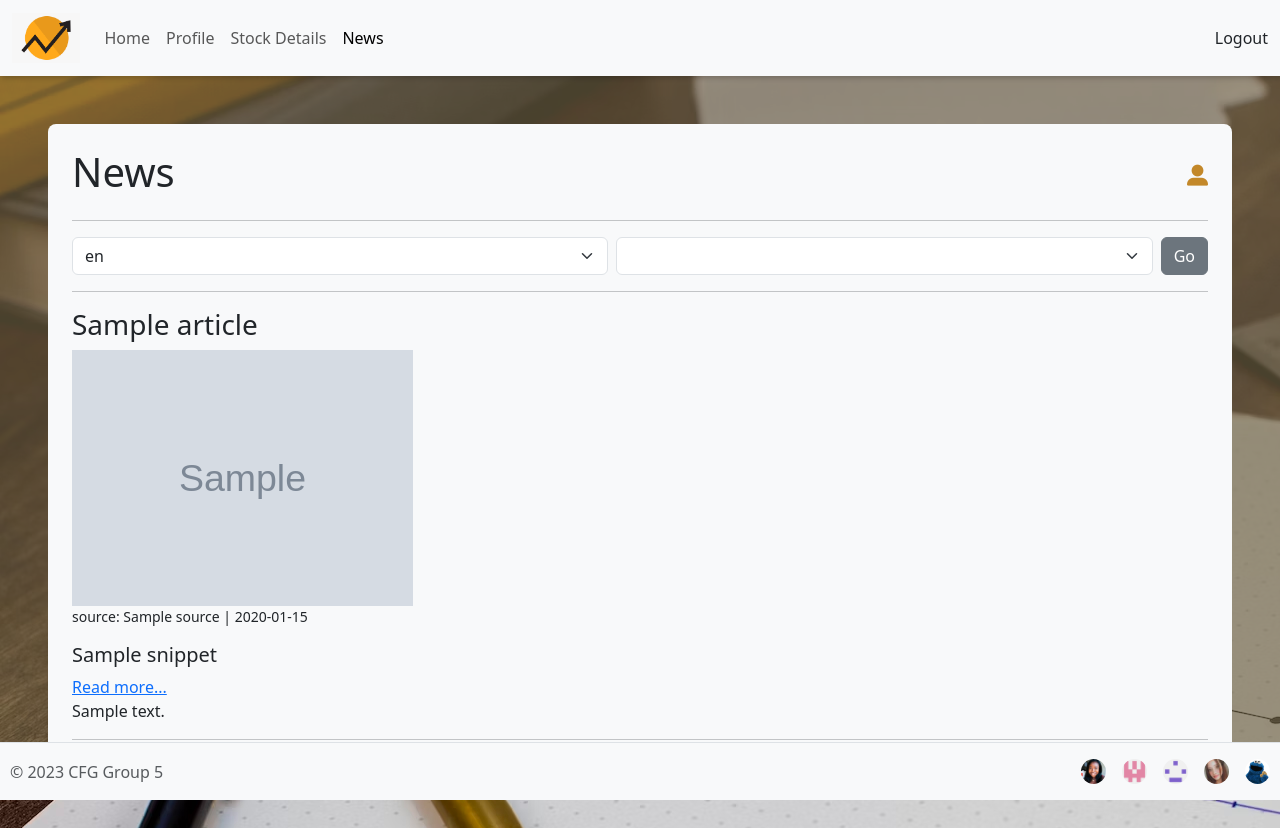
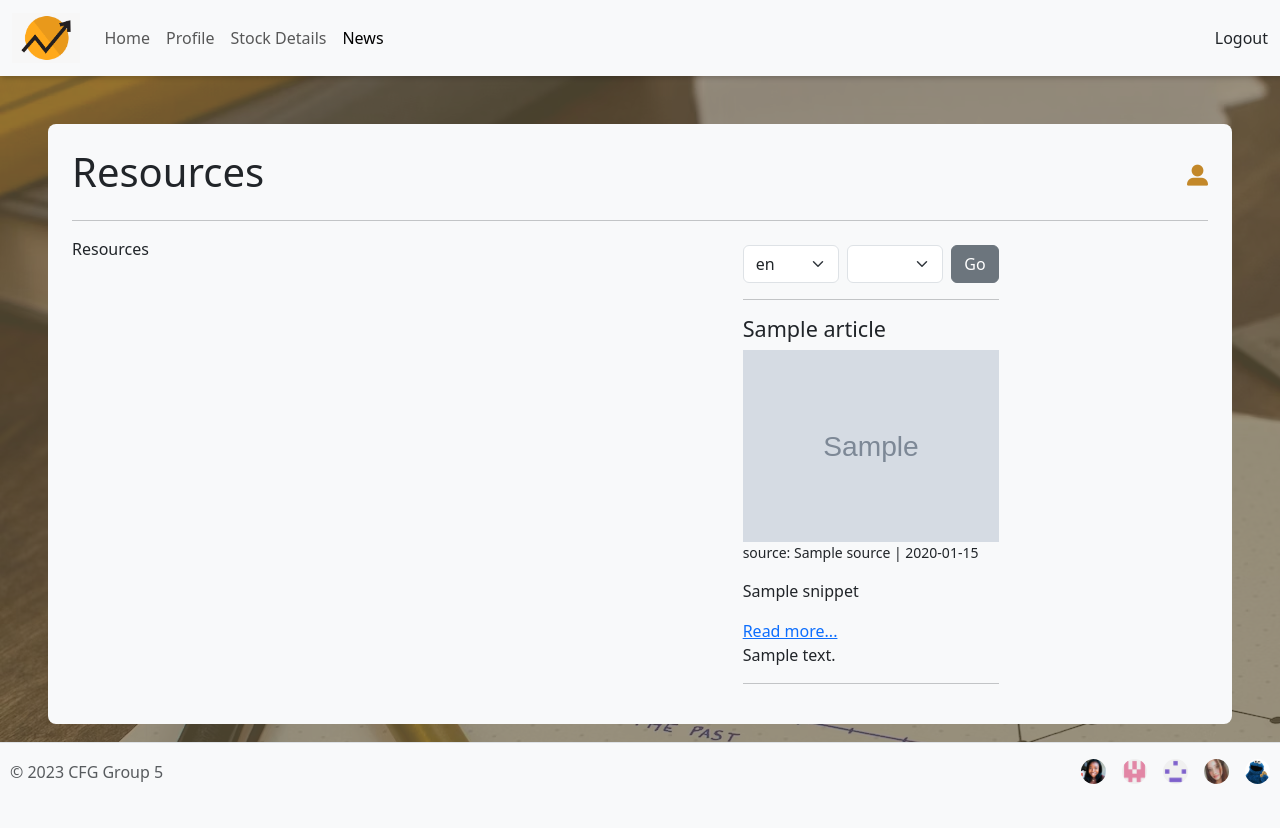
Before and after one commit to Koko-66/stocks-group-5, a Flask app: template src/templates/stocks_news.html in a window 1280 px wide. After the commit the page ends 784 px from the top, so only its background shows below. Run offline with Flask 3, Linux system fonts and the light colour scheme; tables that the repository leaves empty hold one stand-in row (values such as "Sample post"); the template is opened without the code that fills it: values that come from a table or form of the project are taken from there, most other values are stand-ins (such as "Sample title", 1, 10 or a date in 2020); grey boxes marked "Sample" are stand-in pictures; lists and menus that the app fills with data are empty; parts of the project's set-up code (start-up, migrations or seed data) failed here and were passed over; some libraries are stand-ins or nearby versions.

Commit message:
Update styling of News to Resources.

```diff
--- a/src/static/css/style.css
+++ b/src/static/css/style.css
@@ -51,7 +51,7 @@ canvas {
 
 /* Image for the news articles */
 .article-img {
-    height: 20vw;
+    height: 15vw;
 }
 
 .logo {
@@ -129,9 +129,10 @@ canvas {
     visibility: visible;
   }
 
- .fa-trash {
-  color: #c38728;
+.smaller {
+    font-size: 1.35em;
 }
+
 
 .fa-trash:hover {
   color: #ce2727;
--- a/src/templates/stocks_news.html
+++ b/src/templates/stocks_news.html
@@ -10,7 +10,7 @@
 {% block content %}
 <div class="bg-light w-100 p-4 rounded-3">
 	<div class="row  align-items-center">
-		<div class="col"><h1>News</h1></div>
+		<div class="col"><h1>Resources</h1></div>
 		<div class="col text-end small">
 			<a href="{{ url_for('profile.manage_profile', username=username) }}" class="link-button tooltip-css">
 				<i class="fas fa-user-alt profile-btn"></i>
@@ -19,6 +19,11 @@
 		</div>
 	</div>
 	<hr>
+	<div class="d-md-flex gap-2">
+		<div class="col-7">
+			Resources
+		</div>
+		<div col="col-5">
 			<form class="my-2" method="POST">
 				<div class="d-flex gap-2">
 					<!-- Build selection box for the languages -->
@@ -47,7 +52,7 @@
 			<hr>
 			{% if articles != [] %}
 				{% for article in articles %}
-			<h3>{{ article.title }}</h3>
+					<h2 class="smaller">{{ article.title }}</h2>
 					{% if article.image_url %}
 					<img class="img-flex article-img" src="{{ article.image_url }}" alt="{{article.title}}" />
 					{% else %}
@@ -56,7 +61,7 @@
 				<!-- <p>Description: {{ article.description}}</p> -->
 				<p class="small"><span>source: {{ article.source }} |</span>
 				<span>{{ article.published_at[:10] }}</span></p>
-		<h5 class="fw-medium">{{ article.snippet }}</h5>
+				<p class="fw-medium">{{ article.snippet }}</p>
 				<a href="{{ article.url }}">Read more...</a>
 				<br />
 				<p>{{ article.content }}</p>
@@ -66,4 +71,7 @@
 			<h4>We're sorry, there are no articles available for this combination. Try again.</h4>
 			{% endif %}
 		</div>
+	</div>
+
+</div>
 {% endblock %}
```
Also changed, not shown: src/static/js/graphs.js (+1 -10 lines). Lines whose indentation alone changed are shown as unchanged.
